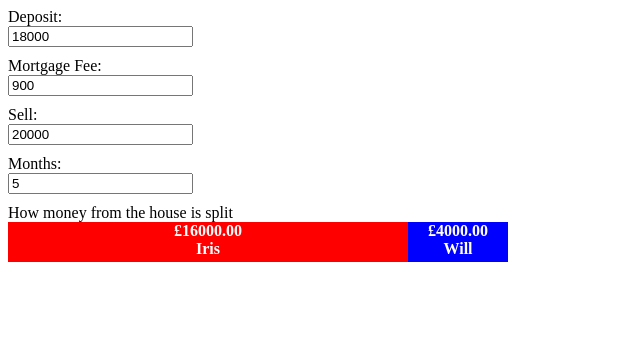
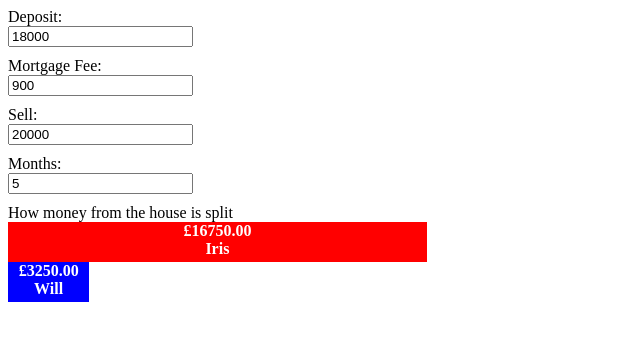
Before and after one commit to billy-yoyo/MortgagePayments, a plain HTML site: page index.html in a window 1280 px wide. Shown: the whole page, without its empty margins (0-640 px from the left). Drawn offline with Linux system fonts and the light colour scheme.

Commit message:
update mortgage calculator

```diff
--- a/index.html
+++ b/index.html
@@ -9,7 +9,7 @@
     <style>
         .split {
             display: flex;
-            flex-direction: row;
+            flex-direction: column;
             width: 500px;
         }
 
@@ -100,11 +100,12 @@
                 irisPaid += mortgageEach;
             }
 
-            const irisRatio = irisPaid / (irisPaid + willPaid);
-            const willRatio = 1 - irisRatio;
+            const irisOwed = irisPaid - willPaid;
+            const irisReturn = irisOwed + ((sell - irisOwed) / 2);
+            const willReturn = (sell - irisOwed) / 2;
 
-            const irisReturn = sell * irisRatio;
-            const willReturn = sell * willRatio;
+            const irisRatio = irisReturn / sell;
+            const willRatio = willReturn / sell;
 
             irisPaidEl.textContent = `£${irisReturn.toFixed(2)}`;
             willPaidEl.textContent = `£${willReturn.toFixed(2)}`;
```
